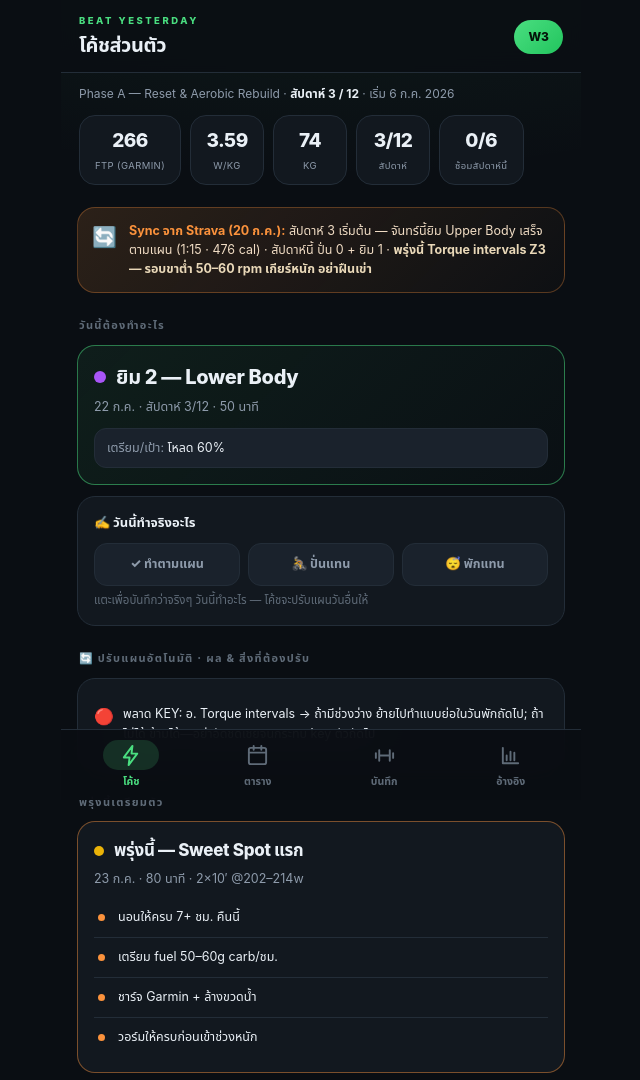
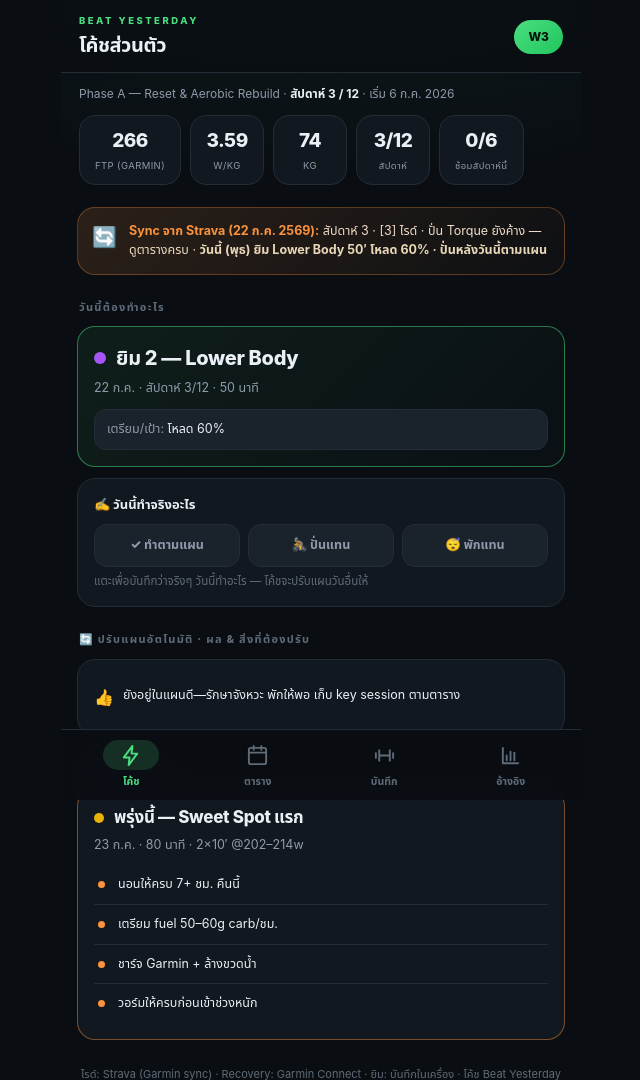
Before and after one commit to GH007-LAB/beat-yesterday, a plain HTML site: page index.html in a window 1280 px wide. Shown: the top 1080 px of the page, without its empty margins (319-959 px from the left). Drawn offline with Linux system fonts and the light colour scheme.

Commit message:
Daily Strava refresh 2026-07-22

```diff
--- a/index.html
+++ b/index.html
@@ -190,7 +190,7 @@
   <section id="tab-today">
     <div class="banner" style="margin-top:16px">
       <div class="ic">🔄</div>
-      <div><p><b>Sync จาก Strava (20 ก.ค.):</b> สัปดาห์ 3 เริ่มต้น — จันทร์นี้ยิม Upper Body เสร็จตามแผน (1:15 · 476 cal) · สัปดาห์นี้ ปั่น 0 + ยิม 1 · <b style="color:#e9d8b8">พรุ่งนี้ Torque intervals Z3 — รอบขาต่ำ 50–60 rpm เกียร์หนัก อย่าฝืนเข่า</b></p></div>
+      <div><p><b>Sync จาก Strava (22 ก.ค. 2569):</b> สัปดาห์ 3 · [3] ไรด์ · ปั่น Torque ยังค้าง — ดูตารางครบ · <b style="color:#e9d8b8">วันนี้ (พุธ) ยิม Lower Body 50′ โหลด 60% · ปั่นหลังวันนี้ตามแผน</b></p></div>
     </div>
     <div class="sec-title">วันนี้ต้องทำอะไร</div>
     <div id="todayBox"></div>
@@ -379,7 +379,7 @@ var DETAIL={
 ],
 3:[
  {t:'gym',title:'ยิม 1 — Upper Body',sub:'45 นาที',prep:'ขยับน้ำหนักขึ้นถ้าครบ reps 2 ครั้งติด',actual:{s:'🏋️ ยิม 1:15 · 476 cal',v:'✓ ตามแผน Upper Body วันนี้',ok:1}},
- {t:'ss',title:'Torque intervals',sub:'75 นาที · รอบขาต่ำ 50–60 rpm เกียร์หนัก',key:1,prep:'Z3 · สร้างแรงบิด · อย่าฝืนเข่า'},
+ {t:'ss',title:'Torque intervals',sub:'75 นาที · รอบขาต่ำ 50–60 rpm เกียร์หนัก',key:1,prep:'Z3 · สร้างแรงบิด · อย่าฝืนเข่า',actual:{s:'28.9 กม · 0:58 · 163 w · HR 137/169',v:'⚠️ เฉพาะ 58′ (ต้อง 75′) · วัตต์ 163w ต่ำกว่าเป้า Z3 (184–249w@FTP266) — ฟอร์มเบา อาจไม่พร้อม',ok:0}},
  {t:'gym',title:'ยิม 2 — Lower Body',sub:'50 นาที',prep:'โหลด 60%'},
  {t:'ss',title:'Sweet Spot แรก',sub:'80 นาที · 2×10′ @202–214w',key:1,prep:'SS 84–88% · พักระหว่างเซ็ต 5′'},
  {t:'off',title:'OFF / Recovery',sub:'พัก',prep:'mobility'},
```
